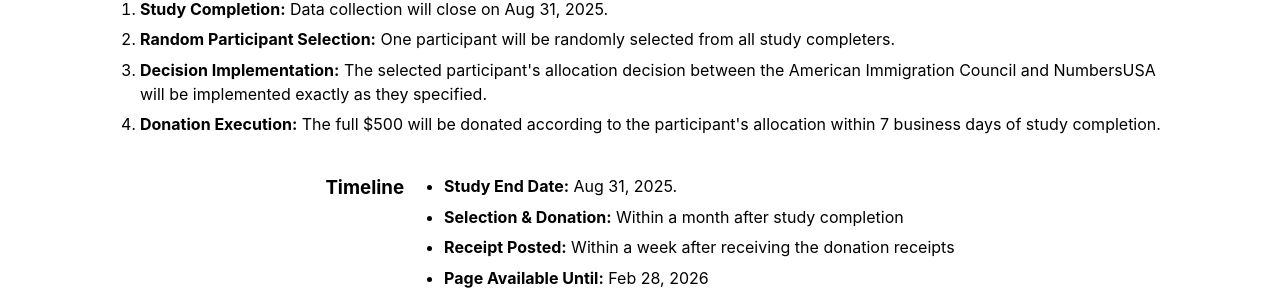
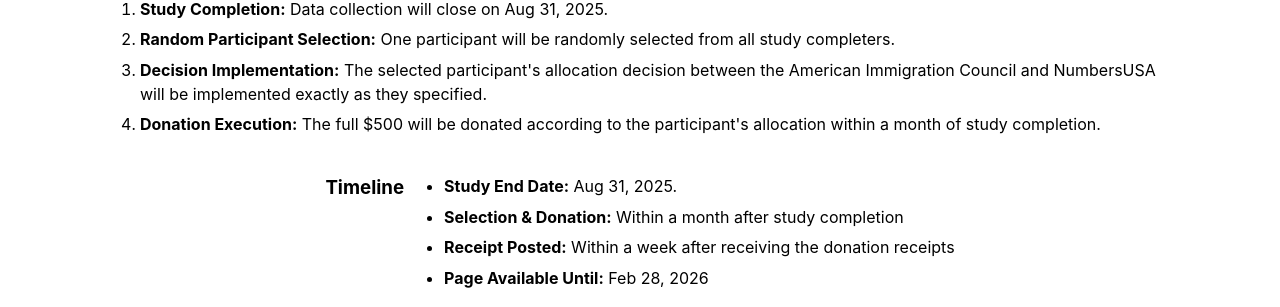
Before and after one commit to yerondiaye/yerondiaye.github.io, a Jekyll site: the page donation.html, which Jekyll copies as it is, in a window 1280 px wide. Shown: the part 704-1011 px from the top of the page. Built offline with Jekyll 4.4.1, drawn with Linux system fonts in a browser that asks for light colours.

Commit message:
Update donation.html

```diff
--- a/donation.html
+++ b/donation.html
@@ -25,7 +25,7 @@
                     <li><strong>Study Completion:</strong> Data collection will close on Aug 31, 2025.</li>
                     <li><strong>Random Participant Selection:</strong> One participant will be randomly selected from all study completers.</li>
                     <li><strong>Decision Implementation:</strong> The selected participant's allocation decision between the American Immigration Council and NumbersUSA will be implemented exactly as they specified.</li>
-                    <li><strong>Donation Execution:</strong> The full $500 will be donated according to the participant's allocation within 7 business days of study completion.</li>
+                    <li><strong>Donation Execution:</strong> The full $500 will be donated according to the participant's allocation within a month of study completion.</li>
                 </ol>
 
                 <h3>Timeline</h3>
```
